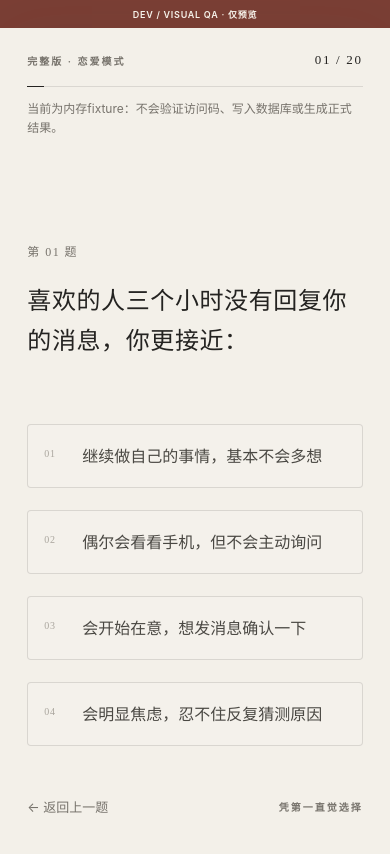
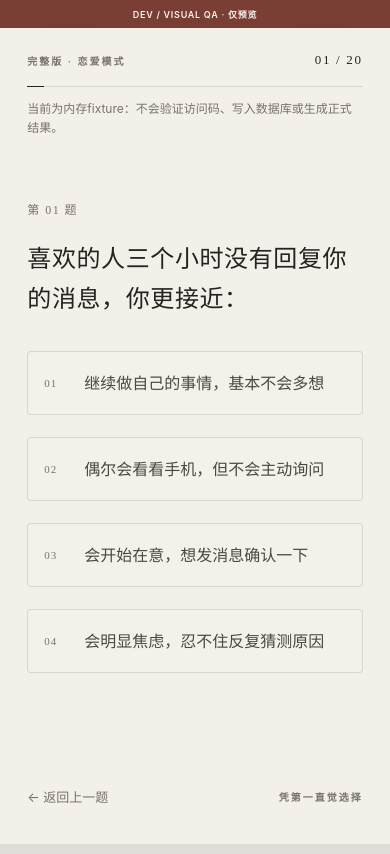
Before and after one commit to dannydxx/typelab, a Next.js app: page /dev/premium-preview/test in a window 390 px wide. Built offline with nearby package versions, Linux system fonts and the light colour scheme; no server answers.

Commit message:
checkpoint Questionnaire UI

```diff
--- a/app/globals.css
+++ b/app/globals.css
@@ -100,6 +100,7 @@ a { color: inherit; text-decoration: none; }
 .test-head { display: flex; justify-content: space-between; align-items: center; }
 .progress-track { height: 1px; margin-top: 18px; background: rgba(36,35,33,.12); }
 .progress-fill { height: 100%; background: var(--ink); transition: width 300ms ease; }
+.test-notice { margin: 12px 0 0; color: var(--muted); font-size: 12px; line-height: 1.6; }
 .question-stage { flex: 1; padding-top: clamp(54px, 11vh, 100px); }
 .question-number { margin-bottom: 22px; color: var(--muted); font: 12px var(--font-serif); letter-spacing: .12em; }
 .question-title { min-height: 100px; margin: 0 0 42px; font: 400 24px/1.65 var(--font-serif); letter-spacing: .025em; }
@@ -119,9 +120,9 @@ a { color: inherit; text-decoration: none; }
 }
 .options--cards { display: grid; gap: 22px; border-top: 0; }
 .options--cards .option-button--card {
-  grid-template-columns: 26px minmax(0, 1fr);
+  grid-template-columns: 28px minmax(0, 1fr);
   gap: 12px;
-  align-items: start;
+  align-items: center;
   min-height: 64px;
   padding: 17px 16px;
   border: 1px solid rgba(36, 35, 33, .13);
@@ -132,7 +133,8 @@ a { color: inherit; text-decoration: none; }
   line-height: 1.75;
   transition: background-color 140ms ease, border-color 140ms ease, color 140ms ease, transform 140ms ease;
 }
-.options--cards .option-button--card span:first-child { color: #aaa69e; font-size: 10px; line-height: 2.3; letter-spacing: .08em; transition: color 140ms ease; }
+.options--cards .option-button--card span:first-child { display: block; width: 28px; color: #77736c; font-size: 11px; line-height: 1; letter-spacing: .08em; transition: color 140ms ease; }
+.options--cards .option-button--card span:nth-child(2) { min-width: 0; }
 .options--cards .option-button--card.selected {
   padding: 17px 16px;
   border-color: rgba(36, 35, 33, .44);
@@ -194,6 +196,8 @@ a { color: inherit; text-decoration: none; }
 @media (max-width: 430px) {
   .dev-preview-banner-full { display: none; }
   .dev-preview-banner-compact { display: inline; }
+  .test-page--dev-preview .question-stage { padding-top: clamp(36px, 6vh, 54px); }
+  .question-title { min-height: 72px; margin-bottom: 32px; }
 }
 .dev-preview-directory { max-width: 760px; margin: 0 auto; padding-top: 54px; padding-bottom: 70px; border-top: 1px solid var(--line); }
 .dev-preview-directory > .dev-preview-banner { position: static; margin-bottom: 30px; }
--- a/components/questionnaire.tsx
+++ b/components/questionnaire.tsx
@@ -35,7 +35,7 @@ export function Questionnaire({
       <header>
         <div className="test-head"><p className="eyebrow">{label}</p><span className="type-number">{String(current + 1).padStart(2, "0")} / {String(questions.length).padStart(2, "0")}</span></div>
         <div className="progress-track"><div className="progress-fill" style={{ width: `${((current + 1) / questions.length) * 100}%` }} /></div>
-        {notice && <p role="status" style={{ margin: "12px 0 0", color: "var(--muted)", fontSize: 12, lineHeight: 1.6 }}>{notice}</p>}
+        {notice && <p className="test-notice" role="status">{notice}</p>}
       </header>
       <section className="question-stage" key={question.id}>
         <p className="question-number">第 {String(current + 1).padStart(2, "0")} 题</p>
```
